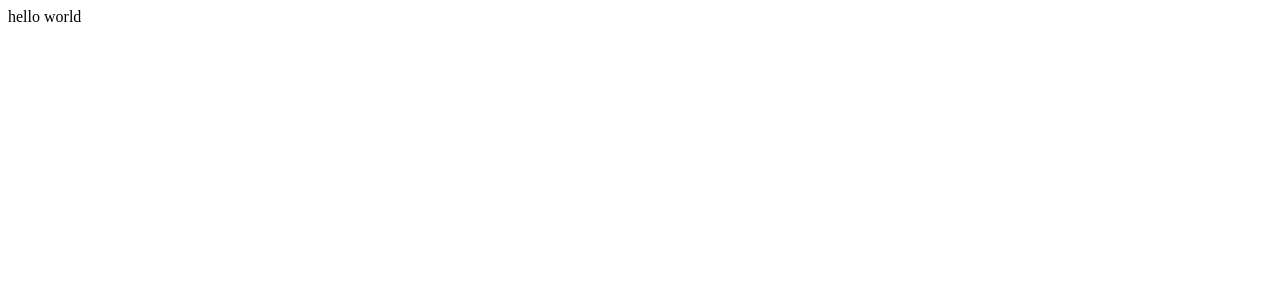
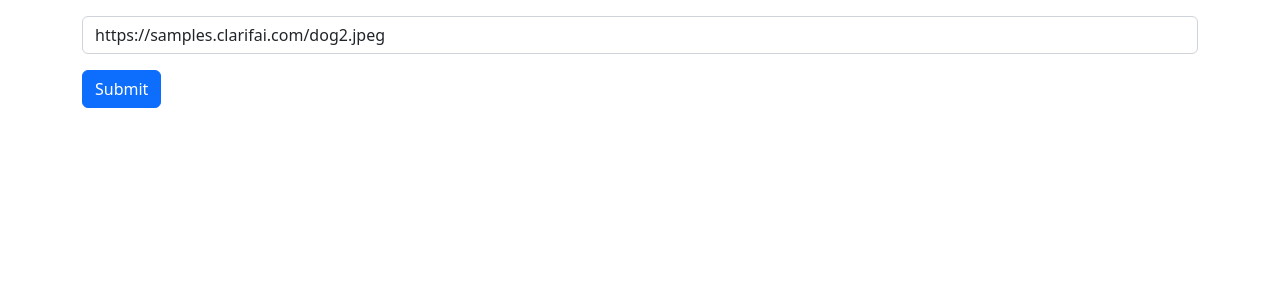
Before and after one commit to hadichloun/Image-detection, a React (Create React App) app in the folder frontend/: page / in a window 1280 px wide. Shown: the top 300 px of the page. Built offline with nearby package versions, Linux system fonts and the light colour scheme.

Commit message:
adds proxy and handle imageURl data

```diff
--- a/frontend/package.json
+++ b/frontend/package.json
@@ -21,6 +21,7 @@
     "test": "react-scripts test",
     "eject": "react-scripts eject"
   },
+  "proxy": "http://localhost:8000",
   "eslintConfig": {
     "extends": [
       "react-app",
--- a/frontend/src/App.js
+++ b/frontend/src/App.js
@@ -1,10 +1,13 @@
 
+import { Container } from "react-bootstrap";
+import InputImage from "./InputImage";
 
 function App() {
   return (
-    <div >
-     hello world
-    </div>
+    <Container >
+      <div className="mt-3" />
+     <InputImage />
+    </Container>
   );
 }
 
--- /dev/null
+++ b/frontend/src/InputImage.js
@@ -0,0 +1,35 @@
+import React, { useState } from 'react'
+import axios from "axios";
+
+import { FormControl, Button } from "react-bootstrap";
+
+export default function InputImage() {
+    const [imageUrl, setImageUrl] = useState("https://samples.clarifai.com/dog2.jpeg")
+
+    const handleChangeImageUrl = (e) => {
+        setImageUrl(e.target.value);
+    }
+
+    const predictImage = () => {
+
+        axios.post('/predict', {
+            imageUrl: imageUrl
+        }).then((res) => {
+            alert(JSON.stringify(res.data))
+        }).catch((err) => {
+            alert(err);
+        })
+    }
+
+    return (
+        <div>
+            <FormControl className="mb-3" value=
+            {imageUrl} placeholder="Image URL"
+            aria-label="Image URL" onChange=
+            {handleChangeImageUrl} />
+             <Button variant="primary" onClick={predictImage}>
+                Submit
+             </Button>
+        </div>
+    )
+}
--- a/frontend/src/index.js
+++ b/frontend/src/index.js
@@ -1,7 +1,7 @@
 import React from 'react';
 import ReactDOM from 'react-dom/client';
 import App from './App';
-
+import "bootstrap/dist/css/bootstrap.min.css";
 
 const root = ReactDOM.createRoot(document.getElementById('root'));
 root.render(
```
